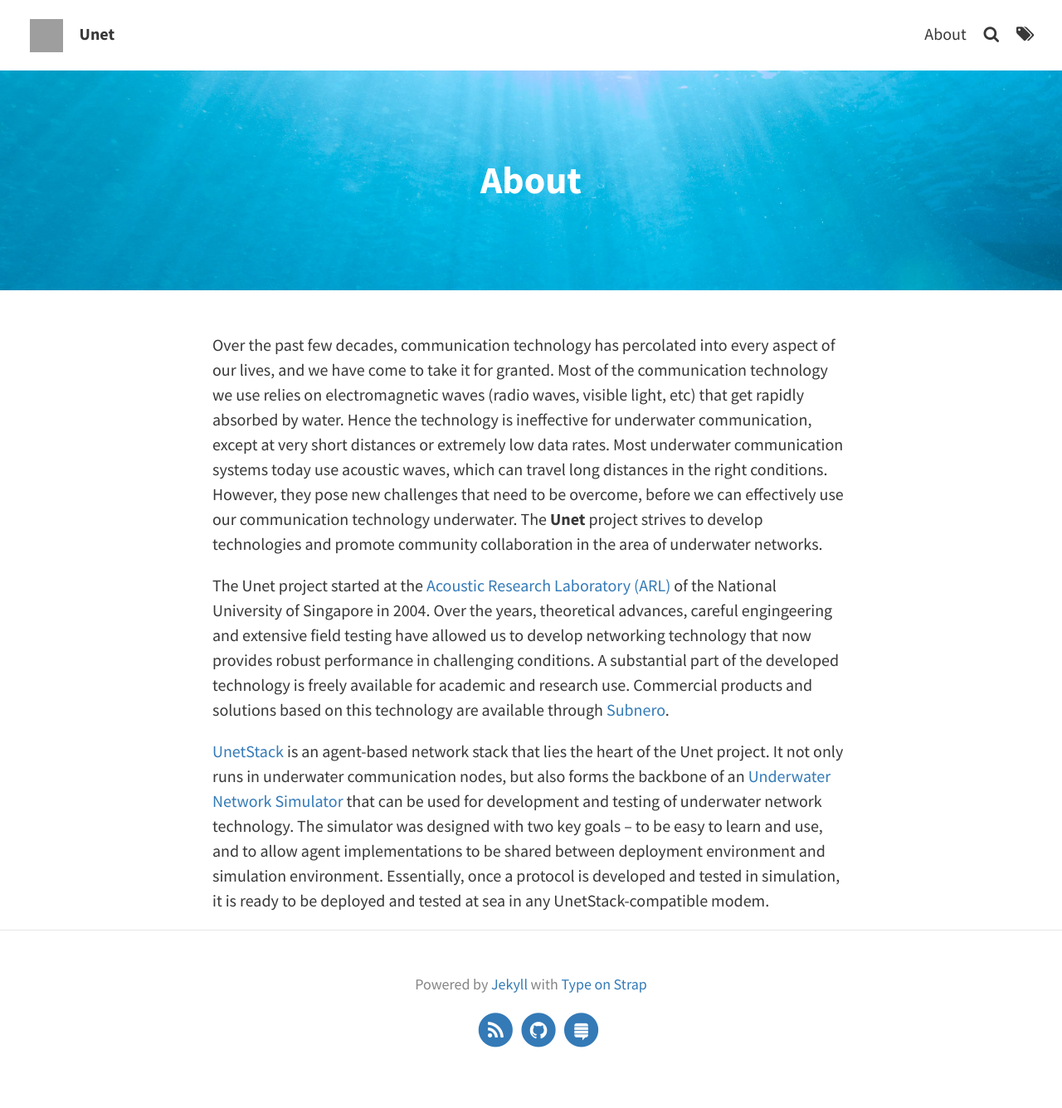
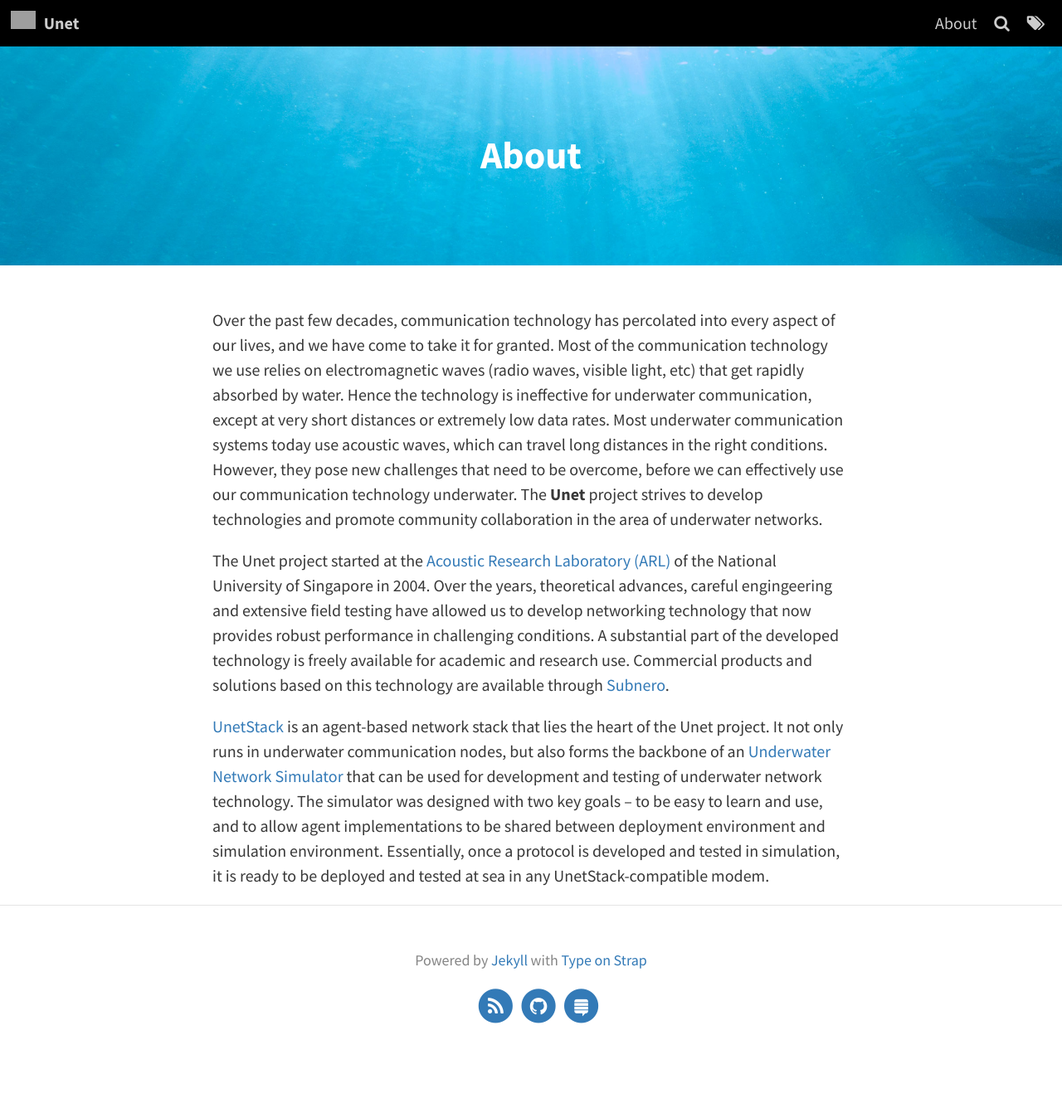
Before and after one commit to org-arl/unet-blog, a Jekyll site: the page built from pages/about.md, in a window 1280 px wide. Shown: the whole page at 83% size. Built offline with Jekyll 4.4.1, drawn with Linux system fonts in a browser that asks for light colours; after the commit the page ends 1306 px from its top, so only the background shows below that; grey boxes are pictures that could not be loaded.

Commit message:
Fix the nav bar to black color. #1

```diff
--- a/_sass/base/_variables.scss
+++ b/_sass/base/_variables.scss
@@ -2,7 +2,6 @@
 $font-family-main: 'Source Sans Pro', Helvetica, Arial, sans-serif;
 $font-family-headings: 'Source Sans Pro', Helvetica, Arial, sans-serif;
 $font-size: 1.25em;
-
 
 // Padding
 $padding-large: 20%;
@@ -12,7 +11,7 @@
 
 // Brand colours
 $theme-color: #337ab7;
-$brand-color: #fff;
+$brand-color: #000;
 $background-color: #fff;
 $border-color: rgba(0, 0, 0, 0.1); // rgba recommended if using feature images
 
@@ -28,7 +27,7 @@
 $search-color: #999;
 
 // Header colours
-$header-link-color: #383838;
+$header-link-color: #ccc;
 $navbar-separator-opacity: 0;
 
 // Feature image for articles
@@ -42,14 +41,11 @@
 $break: 768px;
 $sm-break: 450px;
 
-
 /*  Syntax highlighting  */
 // Syntax typography
 $monospace: Monaco, Consolas, "Lucida Console", monospace !default;
 $font-size-code: 0.75em !default; // ~12px
 $border-radius: 4px !default;
-
-
 
 // base16 Material Theme
 $base00: #263238 !default;  // Default Background
--- a/_sass/includes/_navbar.scss
+++ b/_sass/includes/_navbar.scss
@@ -1,6 +1,5 @@
 .site-header {
-    //padding-bottom: 1%;
-    padding: 2% 2% 1% 2%;
+    padding: 1%;
     background: $brand-color;
     display: inline-block;
     float: left;
@@ -20,14 +19,11 @@
     }
 
     .avatar {
-        height: 3em;
-        width: 3em;
-        float: left;
-        margin-top: -13px;
-        border-radius: 0.2em;
-        margin-right: 0.5em;
-        padding: 10px 10px;
-
+      max-height: 100%;
+      width: 1.5em;
+      float: left;
+      margin-right: 0.5em;
+      padding: 0;
     }
 
     .site-title {
```
